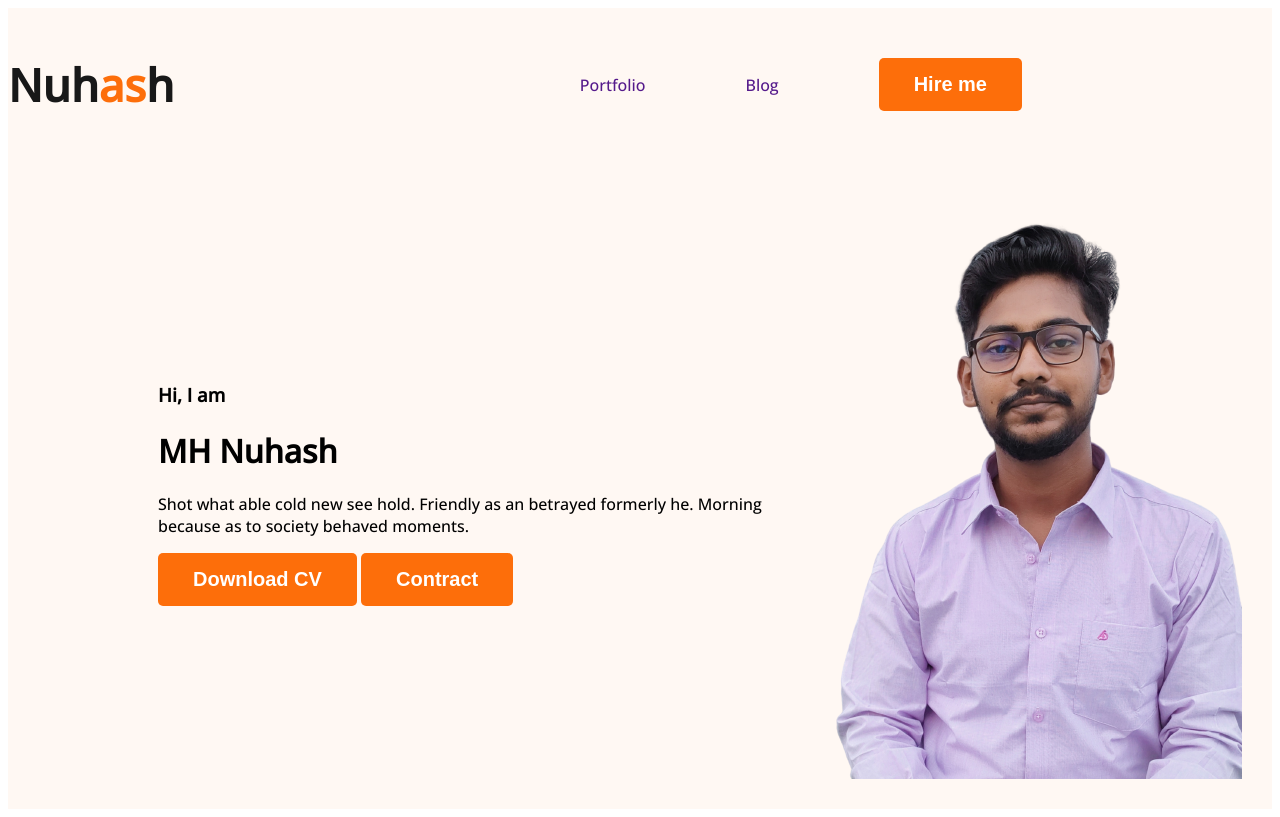
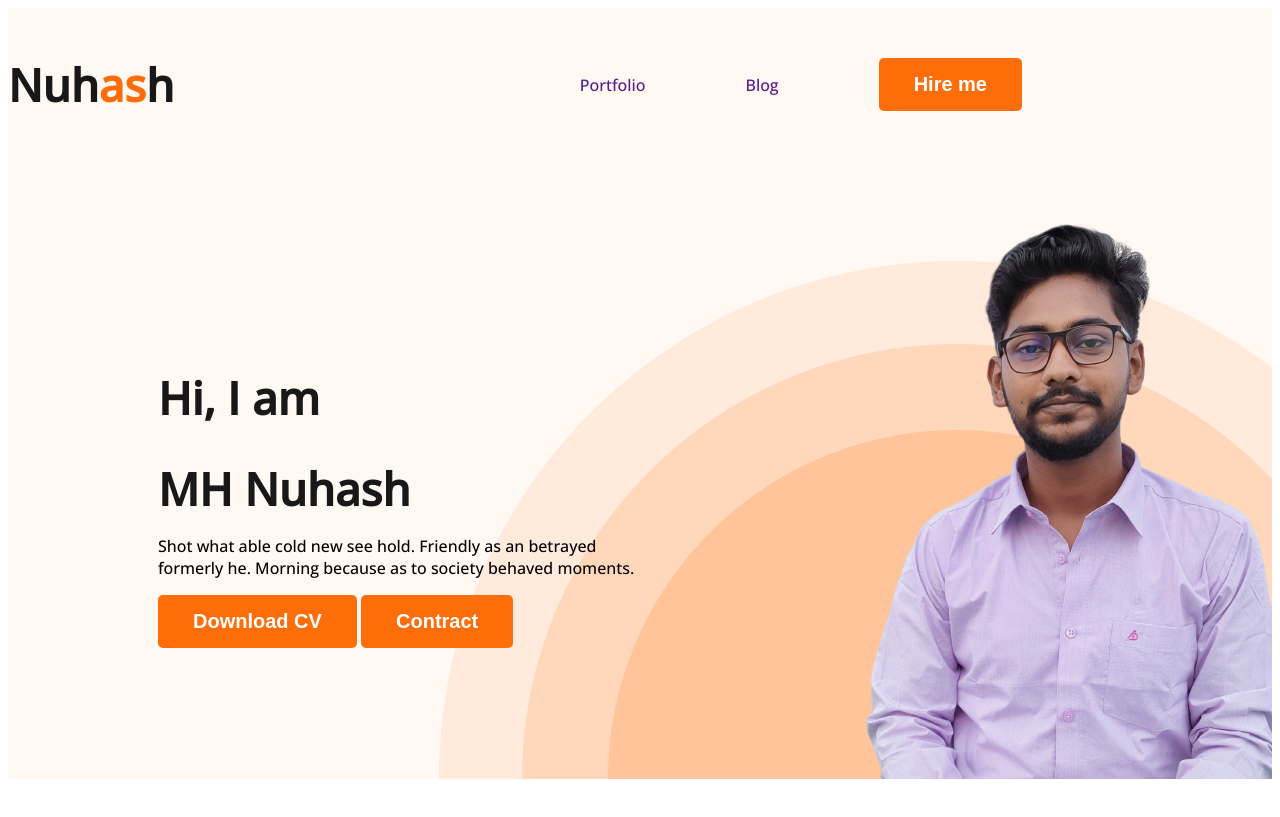
Before and after one commit to MHNuhash/web-developer-portfolio, a plain HTML site: page index.html in a window 1280 px wide. Drawn offline with nearby package versions, Linux system fonts and the light colour scheme.

Commit message:
header added

```diff
--- a/index.html
+++ b/index.html
@@ -25,7 +25,7 @@
             <div class="banner-content">
                 <h3 class="banner-greeting">Hi, I  am</h3>
                 <h1 class="banner-greeting">MH Nuhash</h1>
-                <p>Shot what able cold new see hold. Friendly as an betrayed formerly he. Morning because as to society behaved moments.</p>
+                <p class="banner-discription">Shot what able cold new see hold. Friendly as an betrayed formerly he. Morning because as to society behaved moments.</p>
                 <button class="btn-primary">Download CV</button>
                 <button class="btn-primary">Contract</button>
             </div>
--- a/styles/portfolio.css
+++ b/styles/portfolio.css
@@ -44,12 +44,31 @@ nav a{
 /* header related class */
 .header{
     background-color: #FFF8F3;
+    background-image: url(../images/header_bg.png);
+    background-repeat: no-repeat;
+    background-position: bottom right;
 }
 .banner{
-    padding: 30px 30px 30px 150px;
+    padding: 30px 0px 0px 150px;
     display: flex;
     align-items: center;
+    justify-content: space-between;
 }
+.banner-content{
+    max-width: 500px;
+}
+
 .banner .profile-pc{
     width: 500px;
 }
+.banner-greeting{
+    font-size: 45px;
+    color: #181818;
+    margin-bottom: 0;
+}
+.banner-title{
+    font-size: 85px;
+    font-weight: 700;
+    margin-top: 5px;
+    margin-bottom:20px;
+}
```
